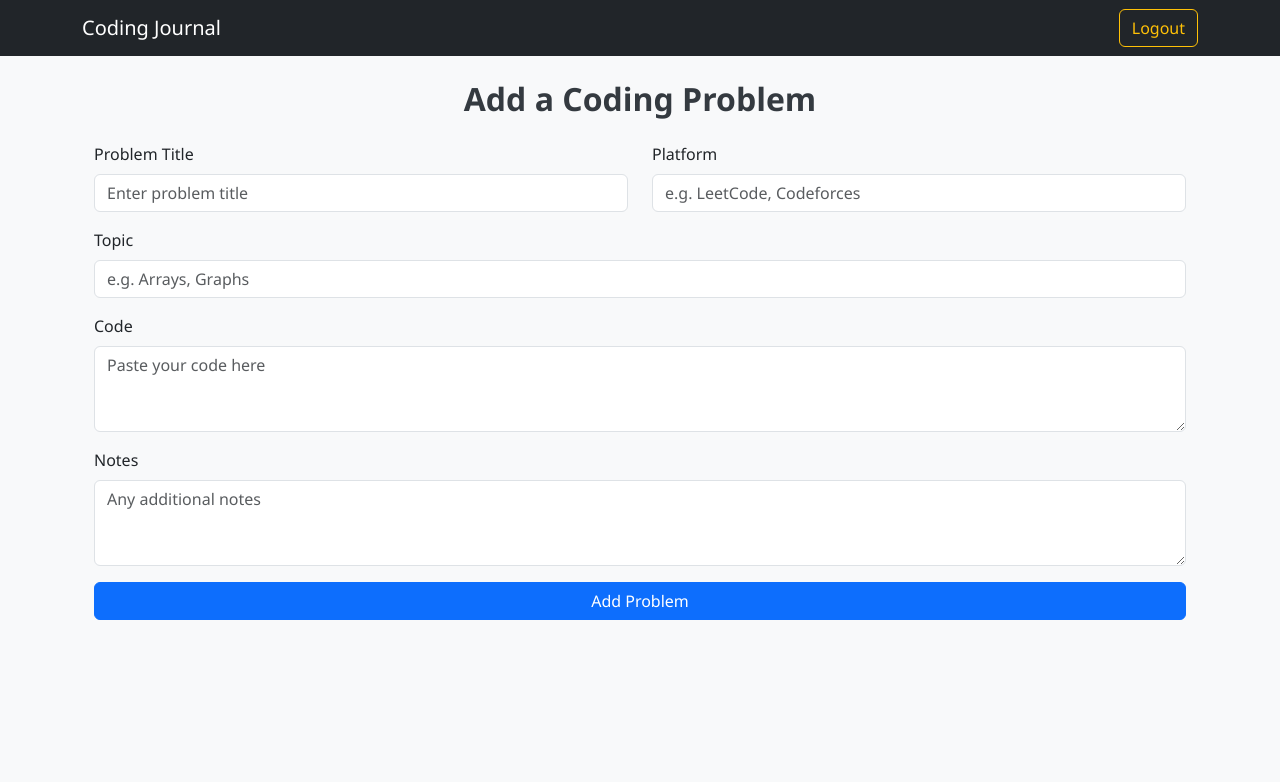
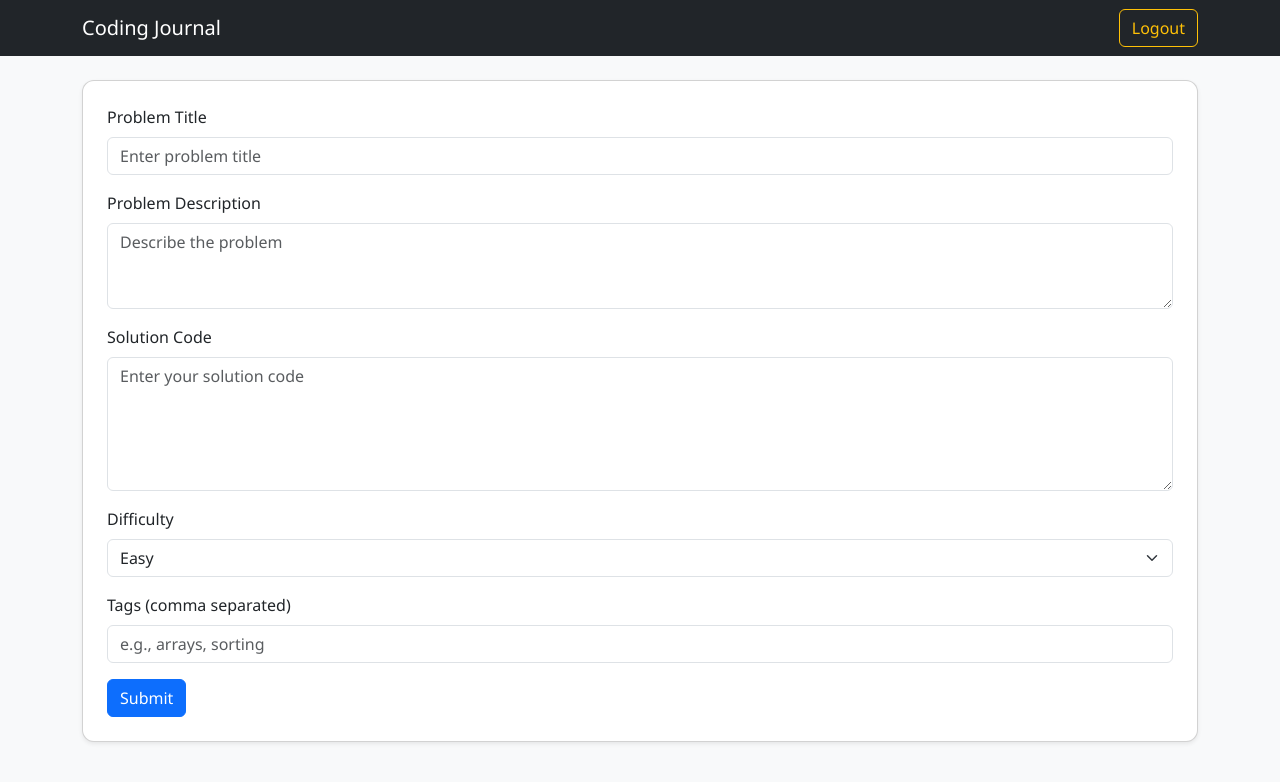
Before and after one commit to VyshnaviVunnamatla/Coding-Journel, a React (Create React App) app in the folder frontend/: page /add-problem in a window 1280 px wide. Shown: the top 782 px of the page. Built offline with nearby package versions, Linux system fonts and the light colour scheme.

Commit message:
Update ProblemForm.js

```diff
--- a/frontend/src/components/ProblemForm.js
+++ b/frontend/src/components/ProblemForm.js
@@ -1,153 +1,98 @@
-import React, { useState } from "react";
-import axios from "axios";
-import { Form, Button, Container, Row, Col, Alert } from "react-bootstrap";
+import React, { useState } from 'react';
+import { Form, Button, Card } from 'react-bootstrap';
 
-function ProblemForm() {
-  const [form, setForm] = useState({
-    title: "",
-    platform: "",
-    topic: "",
-    code: "",
-    notes: "",
-  });
+const ProblemForm = ({ onSubmit, initialData }) => {
+  const [formData, setFormData] = useState(
+    initialData || {
+      title: '',
+      description: '',
+      solution: '',
+      difficulty: 'Easy',
+      tags: '',
+    }
+  );
 
-  const [errors, setErrors] = useState({});
-  const [message, setMessage] = useState("");
-  const [submitting, setSubmitting] = useState(false);
-
-  const validate = () => {
-    const newErrors = {};
-    if (!form.title.trim()) newErrors.title = "Title is required";
-    if (!form.platform.trim()) newErrors.platform = "Platform is required";
-    if (!form.topic.trim()) newErrors.topic = "Topic is required";
-    return newErrors;
+  const handleChange = (e) => {
+    const { name, value } = e.target;
+    setFormData(prev => ({ ...prev, [name]: value }));
   };
 
-  const handleChange = (e) => {
-    setForm({ ...form, [e.target.name]: e.target.value });
-    setErrors({ ...errors, [e.target.name]: "" }); // clear error on change
-    if (message) setMessage(""); // clear message on any input change
-  };
-
-  const handleSubmit = async (e) => {
+  const handleSubmit = (e) => {
     e.preventDefault();
-    const validationErrors = validate();
-    if (Object.keys(validationErrors).length > 0) {
-      setErrors(validationErrors);
-      return;
-    }
-
-    setSubmitting(true);
-    try {
-      await axios.post(
-        "https://coding-journel-backend.onrender.com/api/problems",
-        form
-      );
-      setForm({ title: "", platform: "", topic: "", code: "", notes: "" });
-      setMessage("✅ Problem added successfully!");
-      setErrors({});
-    } catch (err) {
-      console.error(err);
-      setMessage("❌ Failed to add problem.");
-    } finally {
-      setSubmitting(false);
-    }
+    onSubmit(formData);
   };
 
   return (
-    <Container className="my-4">
-      <h2 className="text-center mb-4">Add a Coding Problem</h2>
-      {message && (
-        <Alert variant={message.includes("✅") ? "success" : "danger"}>
-          {message}
-        </Alert>
-      )}
+    <Card className="p-4 shadow-sm">
       <Form onSubmit={handleSubmit} noValidate>
-        <Row>
-          <Col md={6}>
-            <Form.Group controlId="title" className="mb-3">
-              <Form.Label>Problem Title</Form.Label>
-              <Form.Control
-                type="text"
-                placeholder="Enter problem title"
-                name="title"
-                value={form.title}
-                onChange={handleChange}
-                isInvalid={!!errors.title}
-              />
-              <Form.Control.Feedback type="invalid">
-                {errors.title}
-              </Form.Control.Feedback>
-            </Form.Group>
-          </Col>
-          <Col md={6}>
-            <Form.Group controlId="platform" className="mb-3">
-              <Form.Label>Platform</Form.Label>
-              <Form.Control
-                type="text"
-                placeholder="e.g. LeetCode, Codeforces"
-                name="platform"
-                value={form.platform}
-                onChange={handleChange}
-                isInvalid={!!errors.platform}
-              />
-              <Form.Control.Feedback type="invalid">
-                {errors.platform}
-              </Form.Control.Feedback>
-            </Form.Group>
-          </Col>
-        </Row>
-
-        <Form.Group controlId="topic" className="mb-3">
-          <Form.Label>Topic</Form.Label>
+        <Form.Group className="mb-3" controlId="title">
+          <Form.Label>Problem Title</Form.Label>
           <Form.Control
             type="text"
-            placeholder="e.g. Arrays, Graphs"
-            name="topic"
-            value={form.topic}
+            placeholder="Enter problem title"
+            name="title"
+            value={formData.title}
             onChange={handleChange}
-            isInvalid={!!errors.topic}
+            required
           />
-          <Form.Control.Feedback type="invalid">
-            {errors.topic}
-          </Form.Control.Feedback>
         </Form.Group>
 
-        <Form.Group controlId="code" className="mb-3">
-          <Form.Label>Code</Form.Label>
+        <Form.Group className="mb-3" controlId="description">
+          <Form.Label>Problem Description</Form.Label>
           <Form.Control
             as="textarea"
             rows={3}
-            name="code"
-            value={form.code}
+            placeholder="Describe the problem"
+            name="description"
+            value={formData.description}
             onChange={handleChange}
-            placeholder="Paste your code here"
+            required
           />
         </Form.Group>
 
-        <Form.Group controlId="notes" className="mb-3">
-          <Form.Label>Notes</Form.Label>
+        <Form.Group className="mb-3" controlId="solution">
+          <Form.Label>Solution Code</Form.Label>
           <Form.Control
             as="textarea"
-            rows={3}
-            name="notes"
-            value={form.notes}
+            rows={5}
+            placeholder="Enter your solution code"
+            name="solution"
+            value={formData.solution}
             onChange={handleChange}
-            placeholder="Any additional notes"
+            required
           />
         </Form.Group>
 
-        <Button
-          variant="primary"
-          type="submit"
-          className="w-100"
-          disabled={submitting}
-        >
-          {submitting ? "Adding..." : "Add Problem"}
+        <Form.Group className="mb-3" controlId="difficulty">
+          <Form.Label>Difficulty</Form.Label>
+          <Form.Select
+            name="difficulty"
+            value={formData.difficulty}
+            onChange={handleChange}
+          >
+            <option>Easy</option>
+            <option>Medium</option>
+            <option>Hard</option>
+          </Form.Select>
+        </Form.Group>
+
+        <Form.Group className="mb-3" controlId="tags">
+          <Form.Label>Tags (comma separated)</Form.Label>
+          <Form.Control
+            type="text"
+            placeholder="e.g., arrays, sorting"
+            name="tags"
+            value={formData.tags}
+            onChange={handleChange}
+          />
+        </Form.Group>
+
+        <Button type="submit" variant="primary">
+          Submit
         </Button>
       </Form>
-    </Container>
+    </Card>
   );
-}
+};
 
 export default ProblemForm;
```
